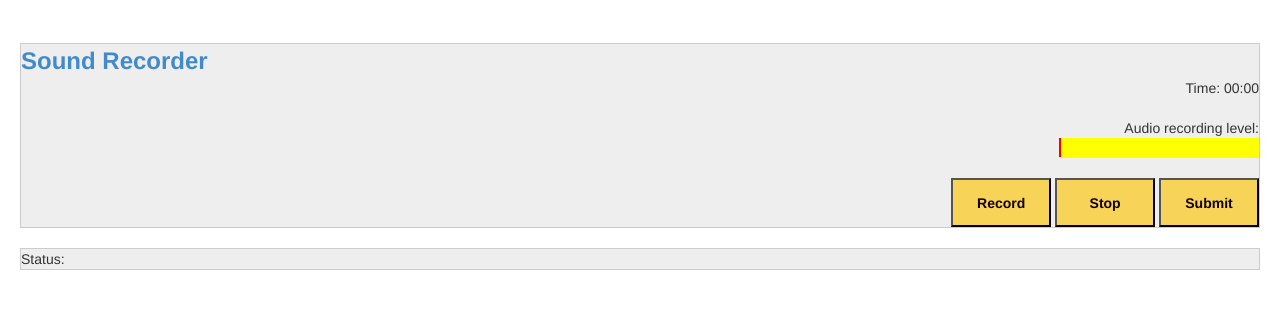
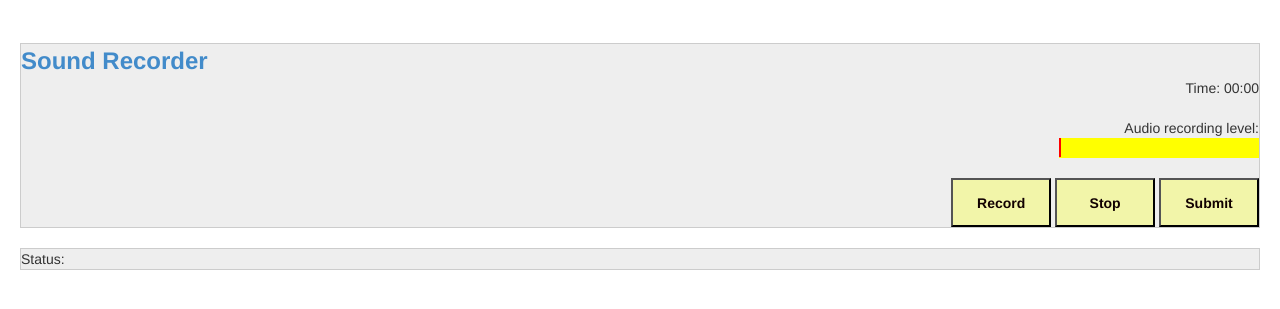
Before and after one commit to fred075/-whiiya, a CakePHP app: the page made by app/View/Words/details.ctp in a window 1280 px wide. Shown: the part 199-508 px from the top of the page. Run offline with PHP 8.4 and a stand-in for CakePHP, Linux system fonts and the light colour scheme; the template is opened without the code that fills it, so the values that code supplies are empty; some libraries are stand-ins or nearby versions.

Commit message:
using a more ligher shade of button color.

```diff
--- a/app/View/Words/details.ctp
+++ b/app/View/Words/details.ctp
@@ -8,7 +8,7 @@
 /* CSS */
 .btnExample {
   color: #100;
-  background: #F7D358;
+  background: #F2F5A9;
   font-weight: bold;
 }
 
```
